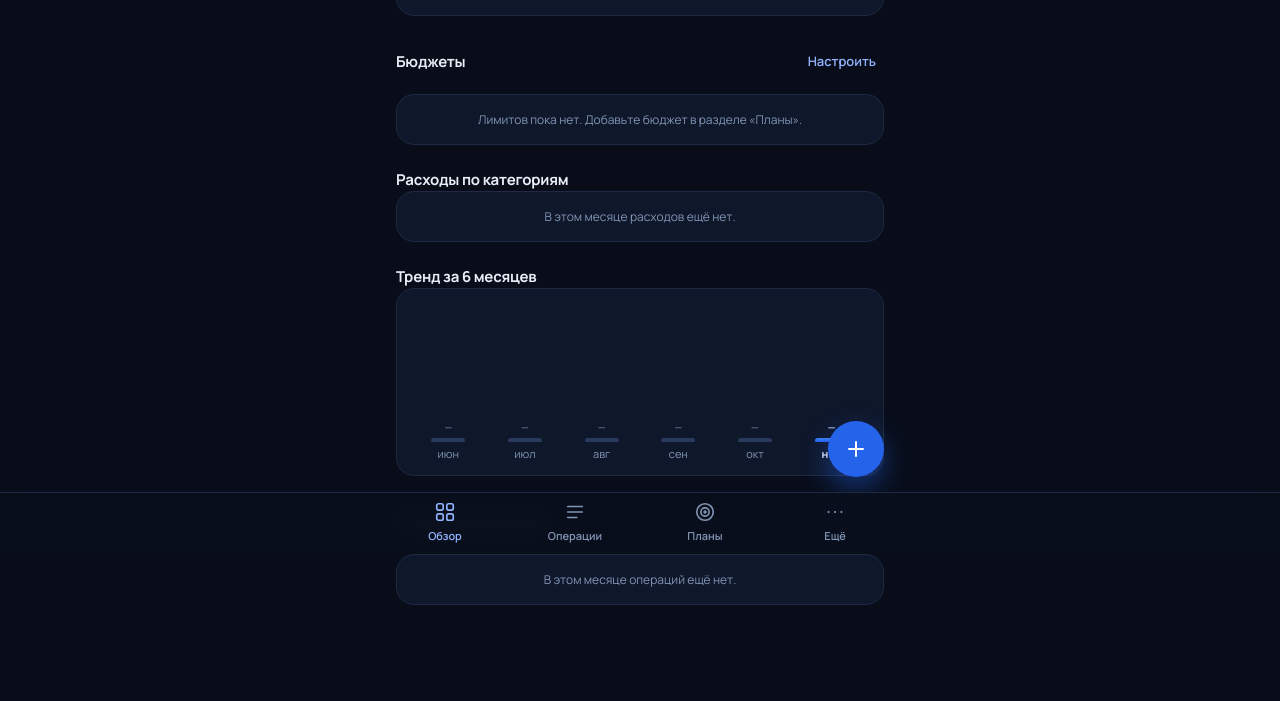
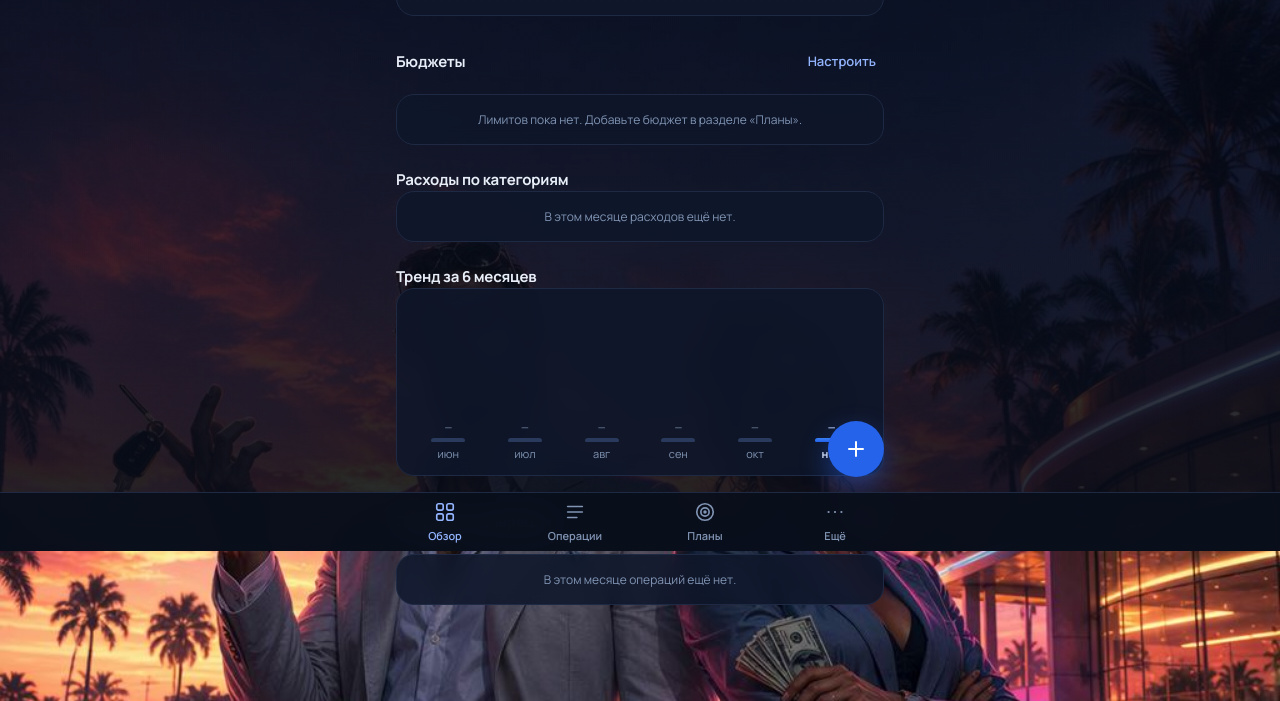
Before and after one commit to BlakList29/money-app, a plain HTML site: page index.html in a window 1280 px wide. Shown: the part 249-950 px from the top of the page. Drawn offline with Linux system fonts and the light colour scheme.

Commit message:
Фон приложения: сгенерированная картинка + затемнение и полупрозрачные карточки

```diff
--- a/index.html
+++ b/index.html
@@ -57,12 +57,15 @@
 
 *, *::before, *::after { box-sizing: border-box; }
 
-html { -webkit-text-size-adjust: 100%; }
+html {
+  -webkit-text-size-adjust: 100%;
+  background: var(--bg) url("assets/bg.jpg") center top / cover no-repeat fixed;
+}
 
 body {
   margin: 0;
   min-height: 100dvh;
-  background: var(--bg);
+  background: transparent;
   color: var(--text);
   font-family: Manrope, system-ui, -apple-system, "Segoe UI", Roboto, sans-serif;
   font-size: var(--fs-md);
@@ -70,6 +73,22 @@ body {
   -webkit-font-smoothing: antialiased;
   font-variant-numeric: tabular-nums;
   color-scheme: dark;
+}
+
+/* Фоновый рисунок: слой затемнения поверх картинки, под интерфейсом */
+body::before {
+  content: "";
+  position: fixed;
+  inset: 0;
+  z-index: -1;
+  background:
+    linear-gradient(180deg, rgba(8, 13, 25, 0.55) 0%, rgba(8, 13, 25, 0.42) 40%, rgba(8, 13, 25, 0.72) 100%),
+    radial-gradient(130% 90% at 50% 0%, rgba(8, 13, 25, 0.10) 0%, rgba(8, 13, 25, 0.60) 100%);
+  pointer-events: none;
+}
+
+body::after {
+  display: none;
 }
 
 body.is-locked { overflow: hidden; }
@@ -168,10 +187,12 @@ input::-webkit-search-cancel-button { display: none; }
 
 /* ---------- Карточки и блоки ---------- */
 .card {
-  background: var(--card);
+  background: rgba(15, 23, 42, 0.86);
   border: 1px solid var(--line);
   border-radius: var(--r-lg);
   padding: 16px;
+  backdrop-filter: blur(10px);
+  -webkit-backdrop-filter: blur(10px);
 }
 .card--flush { padding: 4px 16px; }
 
@@ -234,12 +255,14 @@ input::-webkit-search-cancel-button { display: none; }
 /* ---------- Баланс ---------- */
 .balance {
   position: relative;
-  background: linear-gradient(180deg, #12203A 0%, var(--card) 100%);
+  background: linear-gradient(180deg, rgba(20, 34, 60, 0.90) 0%, rgba(15, 23, 42, 0.90) 100%);
   border: 1px solid var(--line);
   border-radius: var(--r-lg);
   padding: 18px;
   touch-action: pan-y;
   overflow: hidden;
+  backdrop-filter: blur(12px);
+  -webkit-backdrop-filter: blur(12px);
 }
 .balance__head {
   display: flex;
```
Also changed, not shown: assets/bg.jpg (added).
